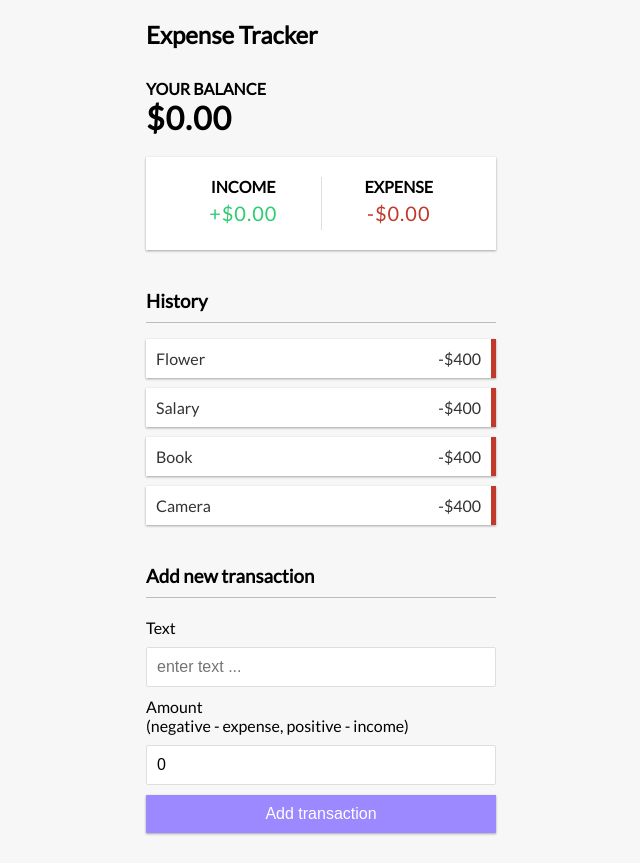
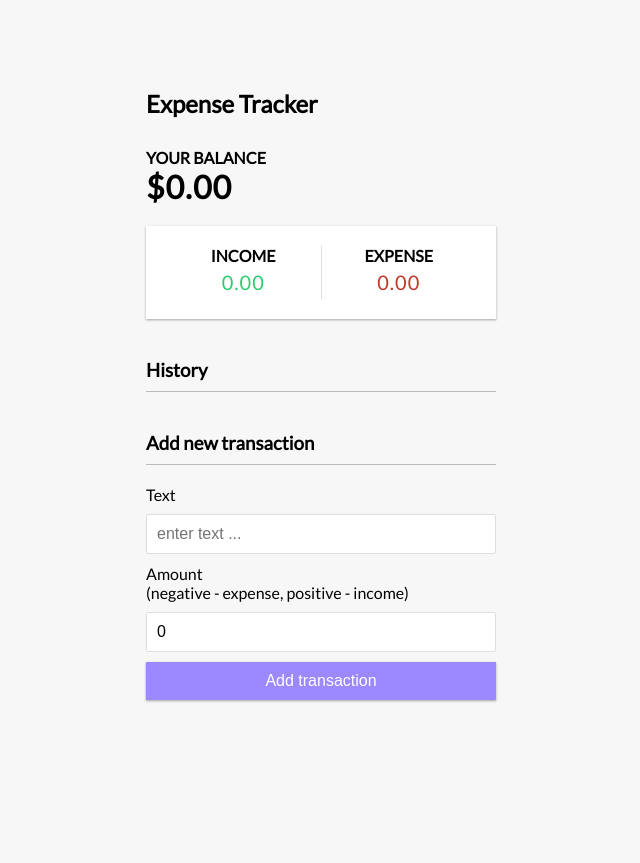
Before and after one commit to CastleBomber/JavaScript-Expense-Tracker-React, a React (Create React App) app in the folder expense-tracker-react/: page / in a window 1280 px wide. Shown: the whole page, without its empty margins (319-959 px from the left). After the commit the page ends 800 px from the top, so only its background shows below. Built offline with nearby package versions, Linux system fonts and the light colour scheme.

Commit message:
done, hooks

```diff
--- a/expense-tracker-react/src/components/AddTransaction.js
+++ b/expense-tracker-react/src/components/AddTransaction.js
@@ -1,13 +1,28 @@
-import React, { useState } from "react";
+import React, { useState, useContext } from "react";
+import { GlobalContext } from "../context/GlobalState";
 
 export const AddTransaction = () => {
   const [text, setText] = useState("");
   const [amount, setAmount] = useState(0);
 
+  const { addTransaction } = useContext(GlobalContext);
+
+  const onSubmit = (e) => {
+    e.preventDefault();
+
+    const newTransaction = {
+      id: Math.floor(Math.random * 100000000),
+      text,
+      amount: +amount,
+    };
+
+    addTransaction(newTransaction);
+  };
+
   return (
     <>
       <h3>Add new transaction</h3>
-      <form>
+      <form onSubmit={onSubmit}>
         <div className="form-control">
           <label htmlFor="text">Text</label>
           <input
--- a/expense-tracker-react/src/components/Balance.js
+++ b/expense-tracker-react/src/components/Balance.js
@@ -1,9 +1,17 @@
-import React from 'react'
+import React, { useContext } from "react";
+import { GlobalContext } from "../context/GlobalState";
 
 export const Balance = () => {
+  const { transactions } = useContext(GlobalContext);
+
+  const amounts = transactions.map((transaction) => transaction.amount);
+
+  const total = amounts.reduce((acc, item) => (acc += item), 0).toFixed(2);
+
   return (
     <>
-        <h4>Your Balance</h4><h1>$0.00</h1>
+      <h4>Your Balance</h4>
+      <h1>${total}</h1>
     </>
-  )
-}
+  );
+};
--- a/expense-tracker-react/src/components/IncomeExpenses.js
+++ b/expense-tracker-react/src/components/IncomeExpenses.js
@@ -1,19 +1,30 @@
-import React from "react";
+import React, { useContext } from "react";
+import { GlobalContext } from "../context/GlobalState";
 
 export const IncomeExpenses = () => {
+  const { transactions } = useContext(GlobalContext);
+
+  const amounts = transactions.map((transaction) => transaction.amount);
+
+  const income = amounts
+    .filter((item) => item > 0)
+    .reduce((acc, item) => (acc += item), 0)
+    .toFixed(2);
+
+  const expense = (
+    amounts.filter((item) => item < 0).reduce((acc, item) => (acc += item), 0) *
+    -1
+  ).toFixed(2);
+
   return (
     <div className="inc-exp-container">
       <div>
         <h4>Income</h4>
-        <p className="money plus">
-          +$0.00
-        </p>
+        <p className="money plus">{income}</p>
       </div>
       <div>
         <h4>Expense</h4>
-        <p  className="money minus">
-          -$0.00
-        </p>
+        <p className="money minus">{expense}</p>
       </div>
     </div>
   );
--- a/expense-tracker-react/src/components/Transaction.js
+++ b/expense-tracker-react/src/components/Transaction.js
@@ -1,11 +1,23 @@
-import React from "react";
+import React, { useContext } from "react";
+import { GlobalContext } from "../context/GlobalState";
 
 export const Transaction = ({ transaction }) => {
+  const { deleteTransaction } = useContext(GlobalContext);
+
+  const sign = transaction.amount < 0 ? "-" : "+";
+
   return (
-    <li className="minus">
+    <li className={transaction.amount < 0 ? "minus" : "plus"}>
       {transaction.text}
-      <span>-$400</span>
-      <button className="delete-btn">x</button>
+      <span>
+        {sign}${Math.abs(transaction.amount)}
+      </span>
+      <button
+        onClick={() => deleteTransaction(transaction.id)}
+        className="delete-btn"
+      >
+        x
+      </button>
     </li>
   );
 };
--- a/expense-tracker-react/src/context/AppReducer.js
+++ b/expense-tracker-react/src/context/AppReducer.js
@@ -1,5 +1,18 @@
 export default (state, action) => {
   switch (action.type) {
+    case "DELETE_TRANSACTION":
+      return {
+        ...state,
+        transactions: state.transactions.filter(
+          (transaction) => transaction.id !== action.payload
+        ),
+      };
+    case "ADD_TRANSACTION":
+      return {
+        ...state,
+        transactions: [action.payload, ...state.transactions],
+      };
+
     default:
       return state;
   }
--- a/expense-tracker-react/src/context/GlobalState.js
+++ b/expense-tracker-react/src/context/GlobalState.js
@@ -3,12 +3,7 @@
 
 // Initial State
 const initialState = {
-  transactions: [
-    { id: 1, text: "Flower", amount: -20 },
-    { id: 2, text: "Salary", amount: 300 },
-    { id: 3, text: "Book", amount: -10 },
-    { id: 4, text: "Camera", amount: 150 },
-  ],
+  transactions: [],
 };
 
 // Create context
@@ -18,8 +13,23 @@
 export const GlobalProvider = ({ children }) => {
   const [state, dispatch] = useReducer(AppReducer, initialState);
 
+  // Actions
+  function deleteTransaction(id) {
+    dispatch({ type: "DELETE_TRANSACTION", payload: id });
+  }
+
+  function addTransaction(transaction) {
+    dispatch({ type: "ADD_TRANSACTION", payload: transaction });
+  }
+
   return (
-    <GlobalContext.Provider value={{ transactions: state.transactions }}>
+    <GlobalContext.Provider
+      value={{
+        transactions: state.transactions,
+        deleteTransaction,
+        addTransaction,
+      }}
+    >
       {children}
     </GlobalContext.Provider>
   );
```
Also changed, not shown: expense-tracker-react/src/components/TransactionList.js (line endings or trailing spaces).
